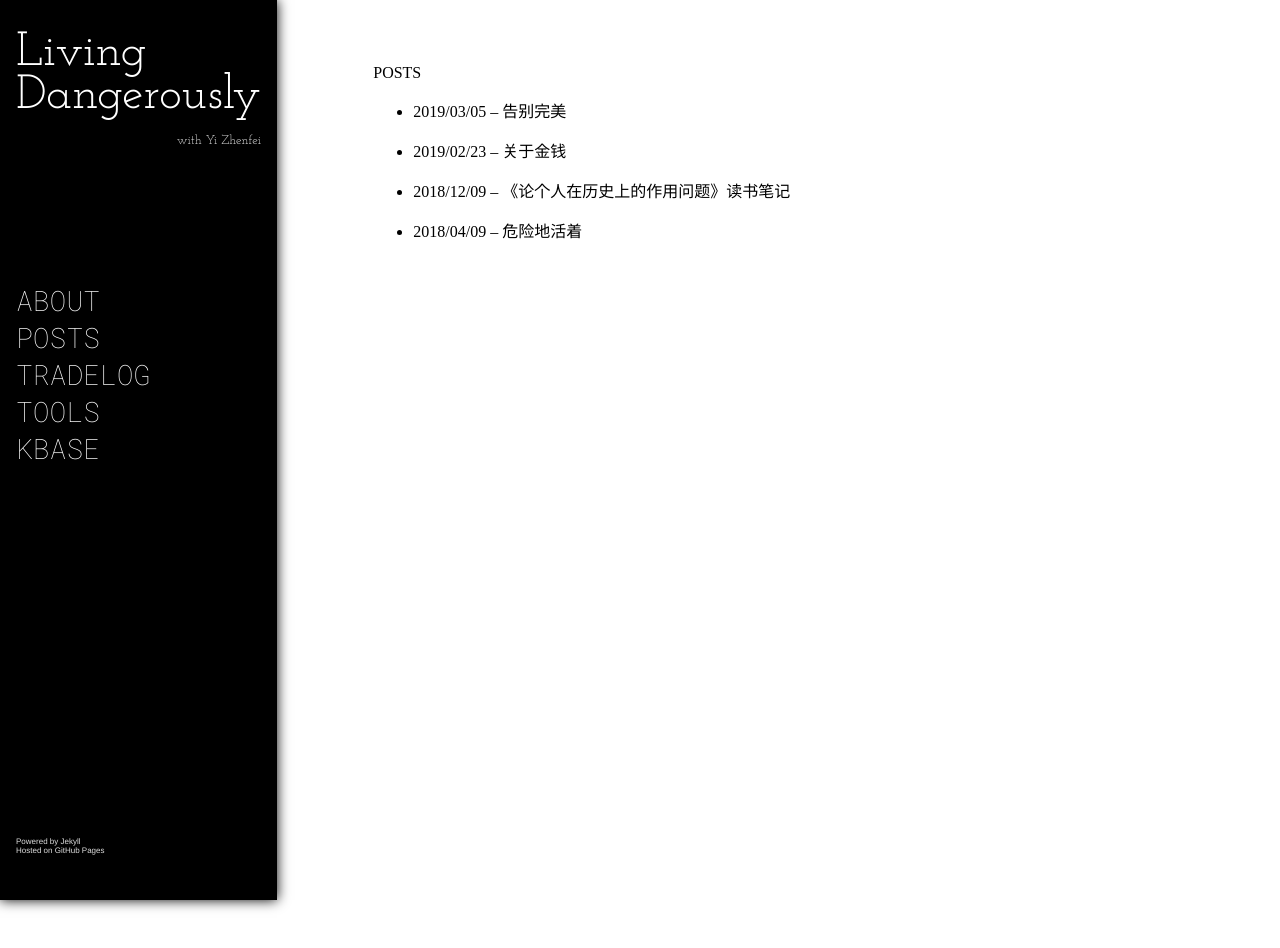
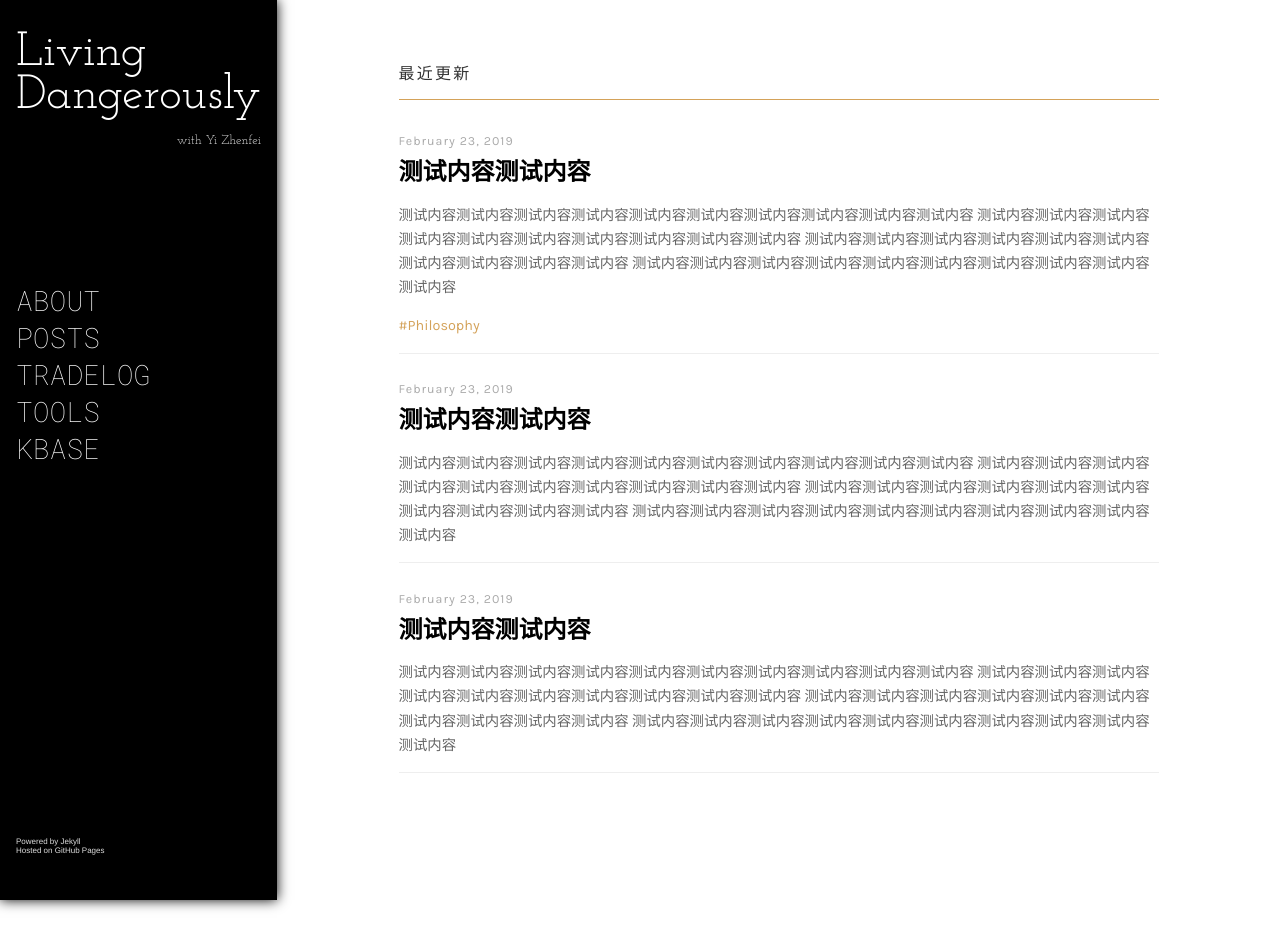
Before and after one commit to yizhenfei/yizhenfei.github.io, a Jekyll site: the page built from posts.html, in a window 1280 px wide. Built offline with Jekyll 4.4.1, drawn with Linux system fonts in a browser that asks for light colours.

Commit message:
改进post列表的显示效果

```diff
--- a/_layouts/default.html
+++ b/_layouts/default.html
@@ -9,6 +9,7 @@
     <link href="https://fonts.googleapis.com/css?family=Josefin+Slab" rel="stylesheet">
     <link href="https://fonts.googleapis.com/css?family=Roboto+Mono:100" rel="stylesheet">
     <link href="https://fonts.googleapis.com/css?family=Noto+Serif+SC" rel="stylesheet">
+	<link href="https://fonts.googleapis.com/css?family=Crimson+Text:400,400i,600,600i|Karla:400,400i,700,700i" rel="stylesheet">
     <title>{{ page.title }}</title>
   </head>
   <body>
--- /dev/null
+++ b/_posts/2019-03-10-on-money.markdown
@@ -0,0 +1,12 @@
+---
+layout: post
+title: "测试内容测试内容"
+date: 2019-02-24 01:30:00 +0800
+categories: [philosophy]
+tags: [Philosophy]
+---
+
+测试内容测试内容测试内容测试内容测试内容测试内容测试内容测试内容测试内容测试内容
+测试内容测试内容测试内容测试内容测试内容测试内容测试内容测试内容测试内容测试内容
+测试内容测试内容测试内容测试内容测试内容测试内容测试内容测试内容测试内容测试内容
+测试内容测试内容测试内容测试内容测试内容测试内容测试内容测试内容测试内容测试内容
--- a/assets/css/style.scss
+++ b/assets/css/style.scss
@@ -13,11 +13,22 @@ body {
     margin: 0 0;
     display: flex;
     height: 100vh;
-    font-family: 'Noto Serif SC', serif;
+    // font-family: 'Noto Serif SC', serif;
+    font-family: Karla, sans-serif;
 }
 
 a {
     text-decoration: none;
+}
+
+h2 {
+    color: #1d1d1d;
+    font-family: "Crimson Text", serif;
+    font-weight: 600;
+    line-height: 1.2;
+    text-rendering: optimizeLegibility;
+    margin-top: 0;
+    margin-bottom: 1rem;
 }
 
 .ld-sidebar {
@@ -81,12 +92,19 @@ a {
     overflow: auto;
     width: 100%;
     height: 100%;
+    max-width: 960px;
+    padding-left: 5rem;
+    padding-right: 5rem;
+    padding-top: 3rem;
 }
 
 .ld-content {
-     padding-left: 6rem;
-     padding-top: 4rem;
-     width: 50rem;
+    max-width: 760px;
+    margin-left: auto;
+    margin-right: auto;
+    // padding-left: 6rem;
+    // padding-top: 4rem;
+    // width: 50rem;
 }
 
 .ld-content a {
@@ -116,6 +134,45 @@ a {
     color: $ld-on-primary-sub;
 }
 
+.ld-posts-title {
+    color: #333;
+    font-weight: 400;
+    letter-spacing: 0.14rem;
+    line-height: 1.2;
+    border-bottom: 1px solid #d4a259;
+    margin-bottom: 2rem;
+}
+
+.ld-posts-item {
+    border-bottom: 1px solid #eee;
+    margin-bottom: 1.67rem;
+}
+
+.ld-post-meta {
+    font-size: 0.7778rem;
+    color: #aaa;
+    line-height: 1.5;
+    letter-spacing: 1px;
+    margin-bottom: 0.5rem;
+}
+
+.ld-post-content {
+    font-size: 0.8999rem;
+    color: #666;
+    line-height: 1.67;
+    margin-bottom: 0.5rem;
+}
+
+.ld-post-tags {
+    color: #d4a259;
+}
+
+.ld-post-tags a {
+    color: #d4a259;
+    display: inline-block;
+    text-decoration: none;
+}
+
 .ld-about {
     width: 100%;
     text-align: center;
--- /dev/null
+++ b/posts.html
@@ -0,0 +1,32 @@
+---
+layout: default
+title: POSTS
+---
+<div class="ld-posts">
+  <div class="ld-posts-title">
+    <p>
+      最近更新
+    </p>
+  </div>
+  {% for post in site.posts %}
+  <div class="ld-posts-item">
+    <div class="ld-post-meta">
+      {{ post.date | date: "%B %d, %Y" }}
+    </div>
+    <h2 class="ld-post-title">
+      <a href="{{ post.url }}">{{ post.title }}</a>
+    </h2>
+    <div class="ld-post-content">
+      <p>
+        {{ post.excerpt }}
+      </p>
+      <p class="ld-post-tags">
+        {% for tag in post.tags %}
+        <a> #{{ tag }} </a>
+        {% endfor %}
+      </p>
+    </div>
+  </div>
+  <!-- [{{ post.date | date: "%Y/%m/%d" }} -- {{ post.title }}]({{ post.url }}) -->
+  {% endfor %}
+</div>
--- a/posts.md
+++ /dev/null
@@ -1,7 +0,0 @@
----
-layout: postlist
-title: Posts
----
-{% for post in site.posts %}
-- [{{ post.date | date: "%Y/%m/%d" }} -- {{ post.title }}]({{ post.url }})
-{% endfor %}
```
Also changed, not shown: _posts/2019-02-24-on-money.markdown (added, +11 -0 lines), _posts/2019-02-30-on-money.markdown (added, +11 -0 lines), _drafts/2018-02-24-on-money.markdown (renamed from _posts/2018-02-24-on-money.markdown), _drafts/2018-04-09-living-dangerously.markdown (renamed from _posts/2018-04-09-living-dangerously.markdown), _drafts/2018-12-09-on-the-question-of-individuals-role-in-the-histroy-reading-notes.markdown (renamed from _posts/2018-12-09-on-the-question-of-individuals-role-in-the-histroy-reading-notes.markdown), _drafts/2019-03-05-farewell-to-perfection.markdown (renamed from _posts/2019-03-05-farewell-to-perfection.markdown).
